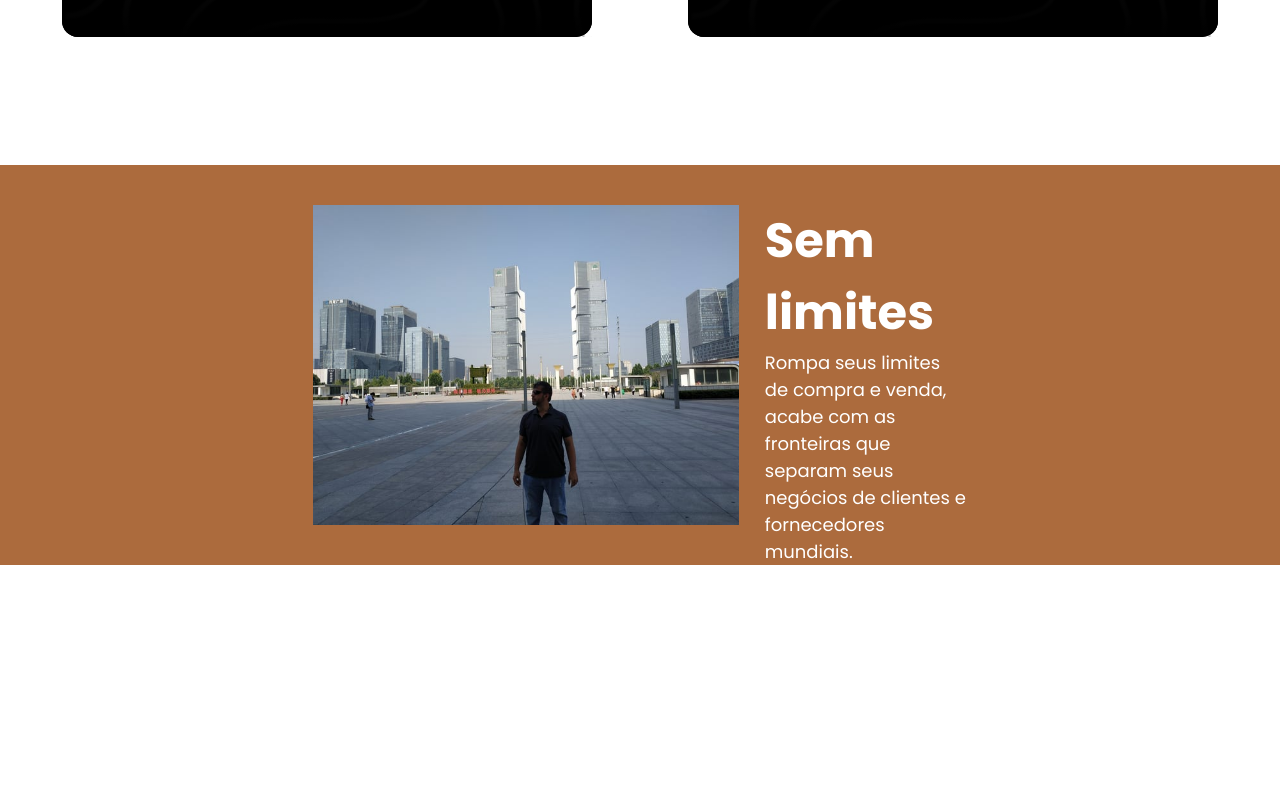
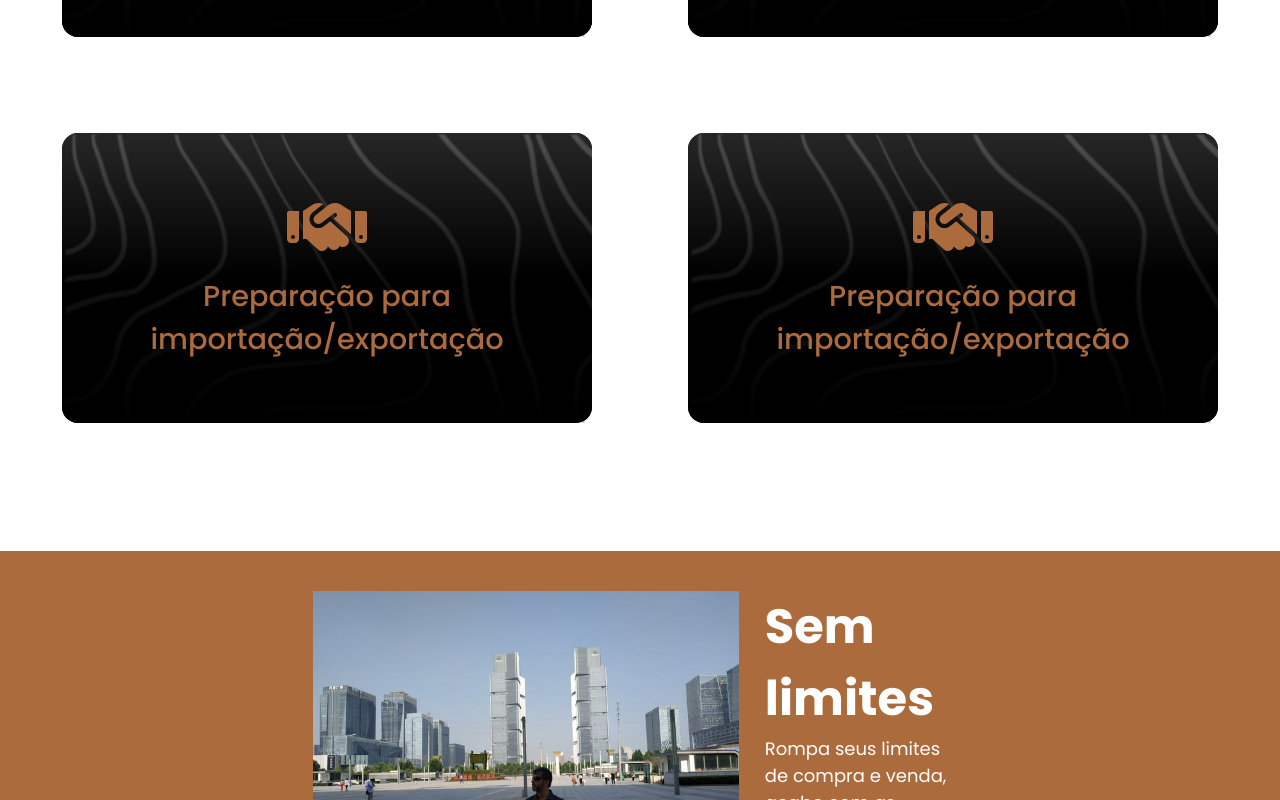
Before and after one commit to pedroca46/AndreGraize_LP, a React (Create React App) app: page / in a window 1280 px wide. Shown: the part 1660-2460 px from the top of the page. Built offline with nearby package versions, Linux system fonts and the light colour scheme.

Commit message:
Fixed Animations, elements and etc

```diff
--- a/src/App.js
+++ b/src/App.js
@@ -9,6 +9,7 @@ import ScrollTrigger from 'gsap/ScrollTrigger';
 
 import CardServices from './components/cardServices/CardServices';
 import Navbar from './components/navbar/Navbar';
+import Anim_noLimitless from './utils/animations/NoLimitless';
 
 import Example from './images/example.png'
 import ag1 from './images/ag.jpg'
@@ -27,7 +28,7 @@ function App() {
   const noLimitless_mailto = useRef(null)
   const noLimitless = useRef(null)
 
-
+  Anim_noLimitless(noLimitless, noLimitless_h1, noLimitless_p, noLimitless_mailto)
 
   return (
     <>
@@ -82,6 +83,18 @@ function App() {
                 Preparação para <br /> importação/exportação
               </>
             )} icon_src={faHandshake}/>
+
+            <CardServices title={(
+              <>
+                Preparação para <br /> importação/exportação
+              </>
+            )} icon_src={faHandshake}/>
+
+            <CardServices title={(
+              <>
+                Preparação para <br /> importação/exportação
+              </>
+            )} icon_src={faHandshake}/>
           </div>
         </div>
 
--- a/src/components/cardServices/CardServices.js
+++ b/src/components/cardServices/CardServices.js
@@ -1,10 +1,34 @@
 import './CardServices.css'
 import { FontAwesomeIcon } from "@fortawesome/react-fontawesome"
+import { useEffect, useRef } from 'react'
+import gsap from 'gsap';
+import ScrollTrigger from 'gsap/ScrollTrigger';
+
 
 function CardServices(props){
+    const card = useRef(null)
+    useEffect(() => {
+        if (!card.current) return;
+        gsap.registerPlugin(ScrollTrigger);
+        gsap.fromTo(card.current,
+            { opacity: 0, y: 50 },
+            {
+                opacity: 1,
+                y: 0,
+                duration: 1.2,
+                ease: "power2.out",
+                scrollTrigger: {
+                    trigger: card.current,
+                    start: "top 80%",
+                    toggleActions: 'play none none none',
+                }
+            }
+        );
+    }, []);
+
     return (
         <>
-            <div className="cardServices-container">
+            <div className="cardServices-container" ref={card}>
                 <FontAwesomeIcon icon={props.icon_src}  style={{color: "#ffffff"}} className={'cardServices-container-icon'} size='lg'/>
                 <h1>{props.title}</h1>
             </div>
```
